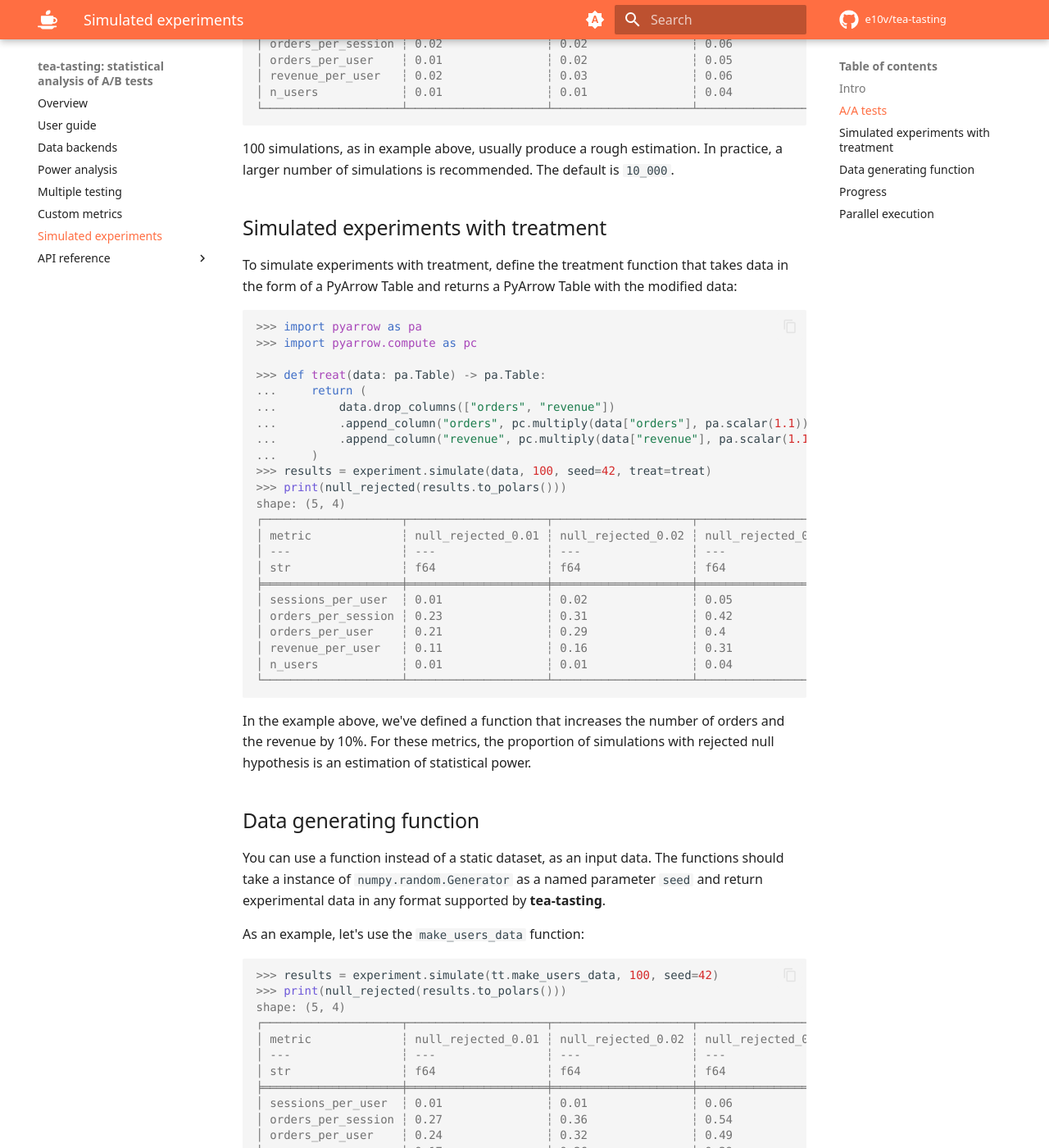
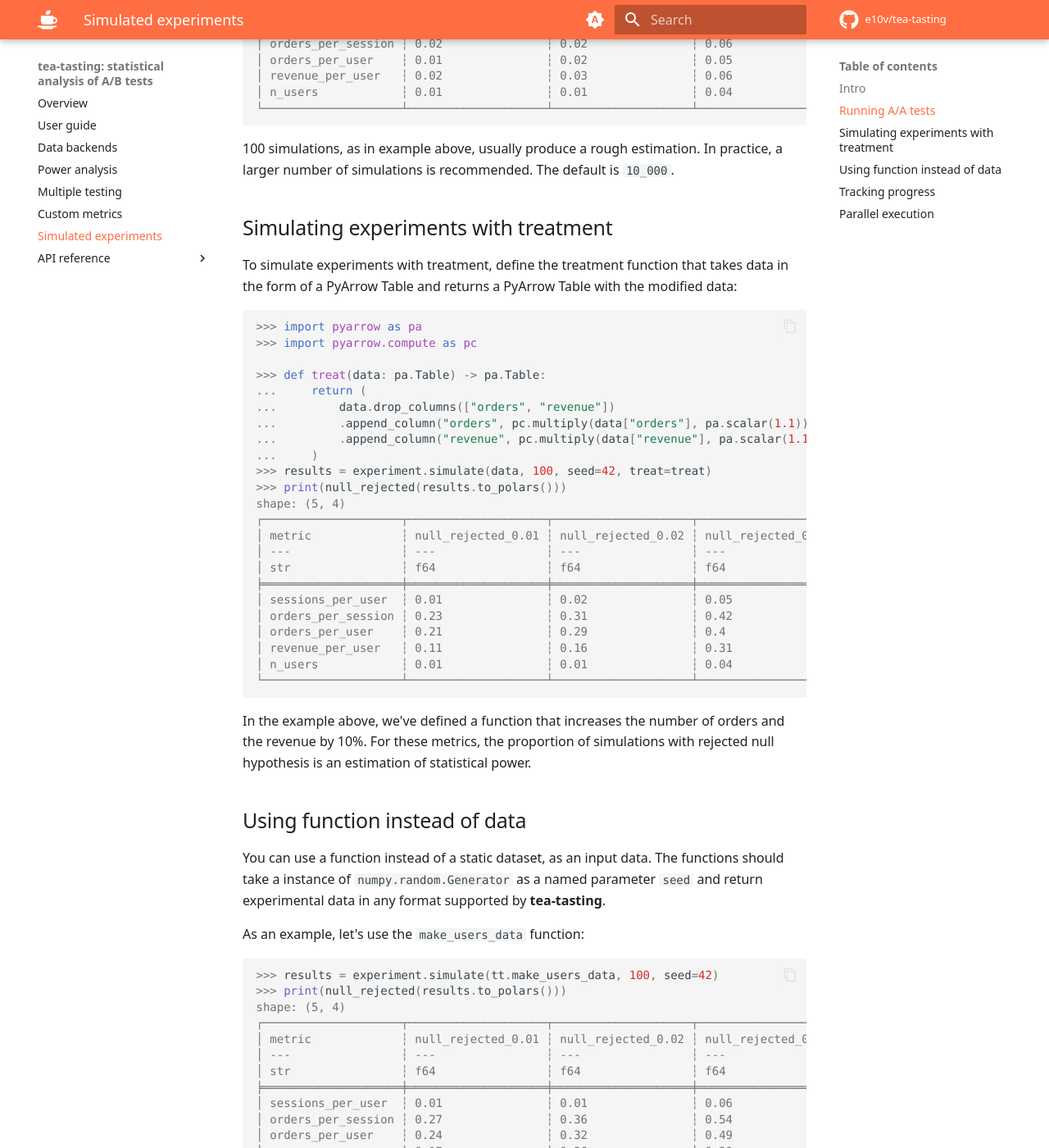
Before and after one commit to e10v/tea-tasting, an MkDocs documentation site: the page built from docs/simulated-experiments.md, in a window 1280 px wide and 1400 px high, scrolled down 2466 px. Shown: the whole window at 82% size. Built offline with MkDocs 1.6.1 and Material for MkDocs 9.7.7, drawn with Linux system fonts in a browser that asks for light colours; comment, search, counter and statistics services are not loaded; some of the changed text lies outside the part shown.

Commit message:
update the guide

````diff
--- a/docs/simulated-experiments.md
+++ b/docs/simulated-experiments.md
@@ -12,7 +12,7 @@ In **tea-tasting**, you can run multiple simulated A/A or A/B tests. In each sin
     pip install polars tqdm
     ```
 
-## A/A tests
+## Running A/A tests
 
 First, let's prepare the data without any uplift and drop the `"variant"` column.
 
@@ -114,7 +114,7 @@ shape: (5, 4)
 
 100 simulations, as in example above, usually produce a rough estimation. In practice, a larger number of simulations is recommended. The default is `10_000`.
 
-## Simulated experiments with treatment
+## Simulating experiments with treatment
 
 To simulate experiments with treatment, define the treatment function that takes data in the form of a PyArrow Table and returns a PyArrow Table with the modified data:
 
@@ -147,7 +147,7 @@ shape: (5, 4)
 
 In the example above, we've defined a function that increases the number of orders and the revenue by 10%. For these metrics, the proportion of simulations with rejected null hypothesis is an estimation of statistical power.
 
-## Data generating function
+## Using function instead of data
 
 You can use a function instead of a static dataset, as an input data. The functions should take a instance of `numpy.random.Generator` as a named parameter `seed` and return experimental data in any format supported by **tea-tasting**.
 
@@ -173,7 +173,7 @@ shape: (5, 4)
 
 In each iteration, **tea-tasting** calls `make_users_data` with a new `seed` and uses the returned data for the analysis of the experiment. Data returned by `make_users_data` already contain the `"variant"` column, so **tea-tasting** reuses that split. By default, `make_users_data` also adds the treatment uplift, and you can see it in the proportion of the rejected null hypotheses.
 
-## Progress
+## Tracking progress
 
 ```pycon
 >>> import tqdm
````
